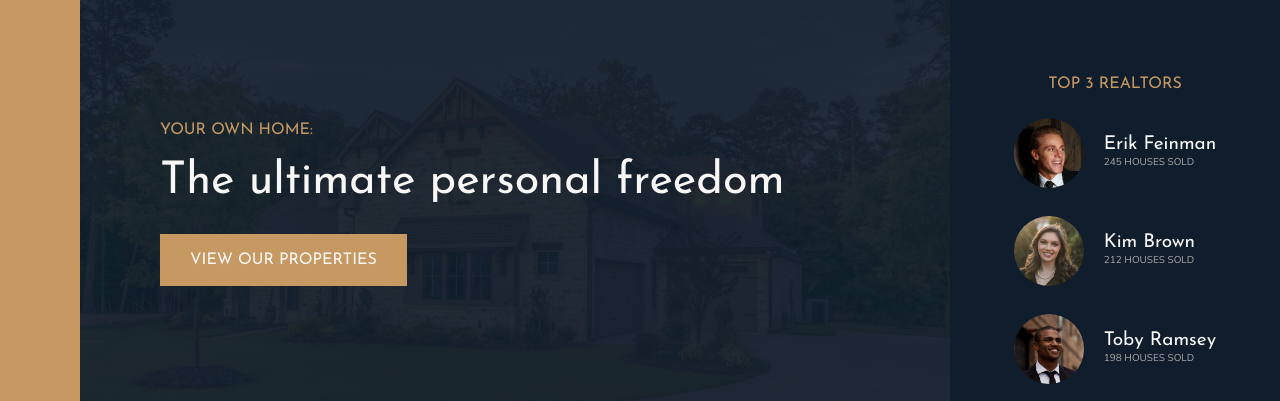
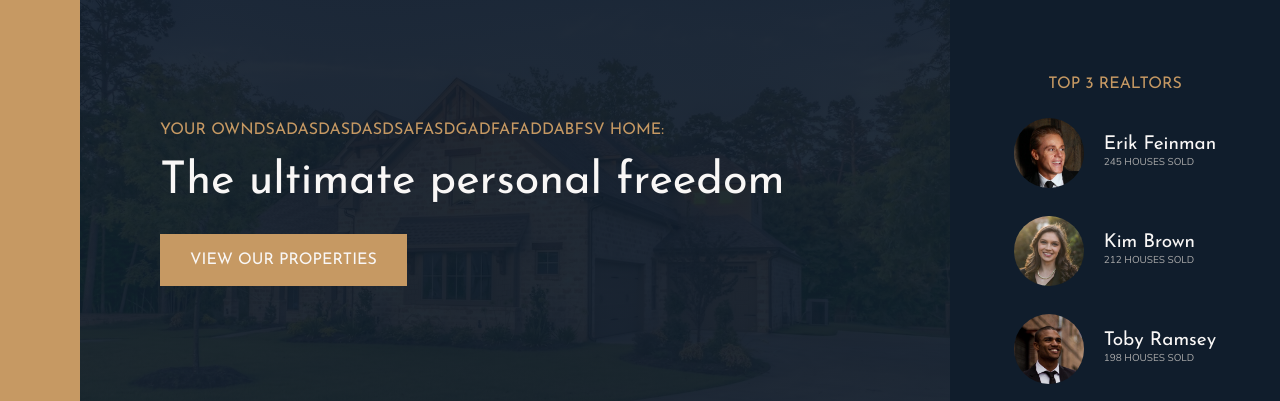
Before and after one commit to Kerwin-Joel/Nexter, a website: page index.html in a window 1280 px wide. Shown: the part 92-493 px from the top of the page. Drawn offline with nearby package versions, Linux system fonts and the light colour scheme.

Commit message:
Update index.html

```diff
--- a/index.html
+++ b/index.html
@@ -17,7 +17,7 @@
         </div>
         <header class="header">
             <img src="img/logo.png" alt="logo nexter" class="header__logo">
-            <h3 class="heading-3 header__h3">Your own home:</h3>
+            <h3 class="heading-3 header__h3">Your owndsadasdasdasdsafasdgadfafaddabfsv home:</h3>
             <h1 class="heading-1">The ultimate personal freedom</h1>
             <button class="btn header__btn">View our properties</button>
             <div class="header__seeon--text">Seen on</div>
```
